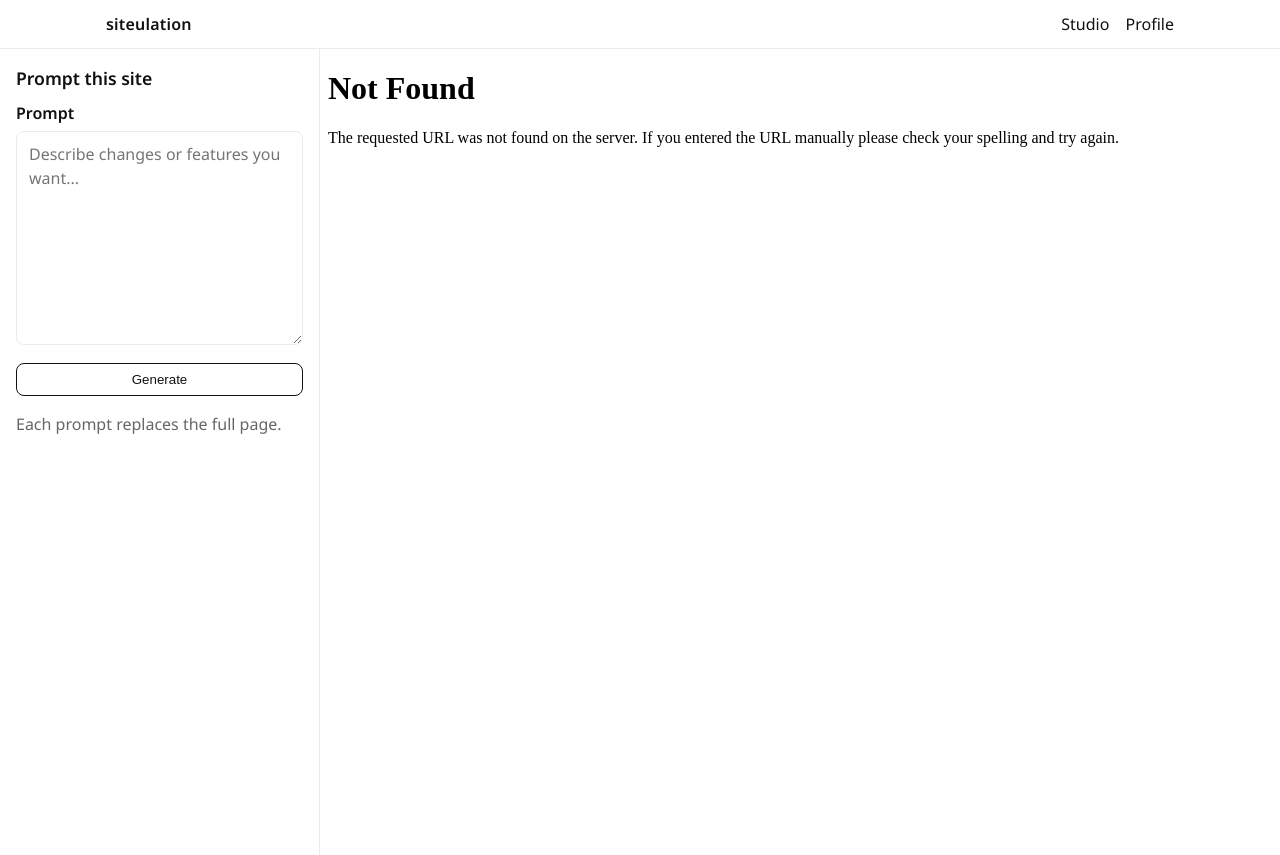
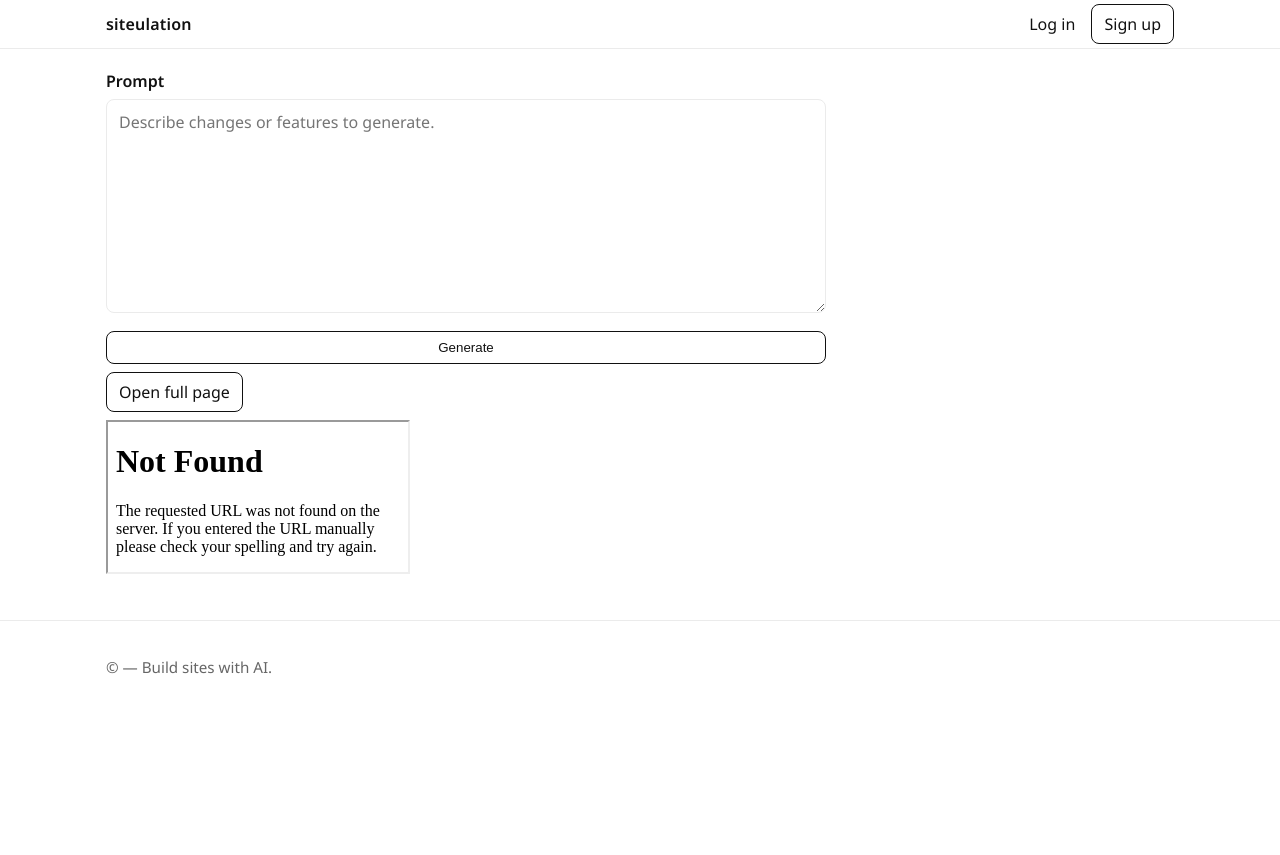
Before and after one commit to siteulation/Siteulation, a Flask app: template templates/project_embed.html in a window 1280 px wide. After the commit the page ends 674 px from the top, so only its background shows below. Run offline with Flask 3, Linux system fonts and the light colour scheme; the template is opened without the code that fills it, so the values that code supplies are empty.

Commit message:
Update project_embed.html

```diff
--- a/templates/project_embed.html
+++ b/templates/project_embed.html
@@ -1,69 +1,19 @@
-<!doctype html>
-<html lang="en">
-<head>
-  <meta charset="utf-8">
-  <title>{{ project['title'] }} — {{ app_name }}</title>
-  <meta name="viewport" content="width=device-width, initial-scale=1">
-  <link rel="preconnect" href="https://fonts.googleapis.com">
-  <link href="https://fonts.googleapis.com/css2?family=Noto+Sans:wght@400;600&display=swap" rel="stylesheet">
-  <link rel="stylesheet" href="{{ url_for('static', filename='style.css') }}">
-  <style>
-    .layout { display:flex; min-height:100vh; }
-    .sidebar { width:320px; border-right:1px solid var(--border); padding:16px; }
-    .sidebar h2 { margin:0 0 10px; font-size:1.1rem; }
-    .content { flex:1; }
-    .content iframe { border:0; width:100%; height:100vh; }
-  </style>
-</head>
-<body>
-  <header class="site-header">
-    <div class="container row">
-      <a class="brand" href="/">siteulation</a>
-      <nav class="nav">
-        <a href="/studio">Studio</a>
-        <a href="/@{{ username }}">Profile</a>
-      </nav>
-    </div>
-  </header>
-  <div class="layout">
+{% extends "base.html" %}
+{% block content %}
+  <h1>{{ proj['title'] }}</h1>
+  <div class="project-layout">
     <aside class="sidebar">
-      <h2>Prompt this site</h2>
-      <form id="prompt-form" class="form">
+      <form method="post" class="form">
         <label>
           <span>Prompt</span>
-          <textarea name="prompt" rows="8" required placeholder="Describe changes or features you want..."></textarea>
+          <textarea name="prompt" rows="8" required placeholder="Describe changes or features to generate."></textarea>
         </label>
         <button class="btn" type="submit">Generate</button>
       </form>
-      <p class="muted">Each prompt replaces the full page.</p>
+      <p><a class="btn" href="/@{{ username }}/{{ slug }}/fullpage" target="_blank">Open full page</a></p>
     </aside>
-    <main class="content">
-      <iframe id="page-frame" src="/@{{ username }}/{{ slug }}/fullpage" title="{{ project['title'] }}"></iframe>
-    </main>
+    <section class="embed">
+      <iframe src="/@{{ username }}/{{ slug }}/fullpage" title="{{ proj['title'] }}"></iframe>
+    </section>
   </div>
-  <script type="module">
-    const form = document.getElementById('prompt-form');
-    const frame = document.getElementById('page-frame');
-    form.addEventListener('submit', async (e) => {
-      e.preventDefault();
-      const fd = new FormData(form);
-      const payload = { prompt: fd.get('prompt')?.toString() ?? '' };
-      form.querySelector('button[type="submit"]').disabled = true;
-      try {
-        const res = await fetch('/@{{ username }}/{{ slug }}/prompt', {
-          method: 'POST',
-          headers: { 'Content-Type': 'application/json' },
-          body: JSON.stringify(payload),
-        });
-        const data = await res.json();
-        if (!res.ok) { alert(data.error || 'Generation failed'); return; }
-        frame.contentWindow.location.reload();
-      } catch (err) {
-        console.error(err); alert('Network error.');
-      } finally {
-        form.querySelector('button[type="submit"]').disabled = false;
-      }
-    });
-  </script>
-</body>
-</html>
+{% endblock %}
```
